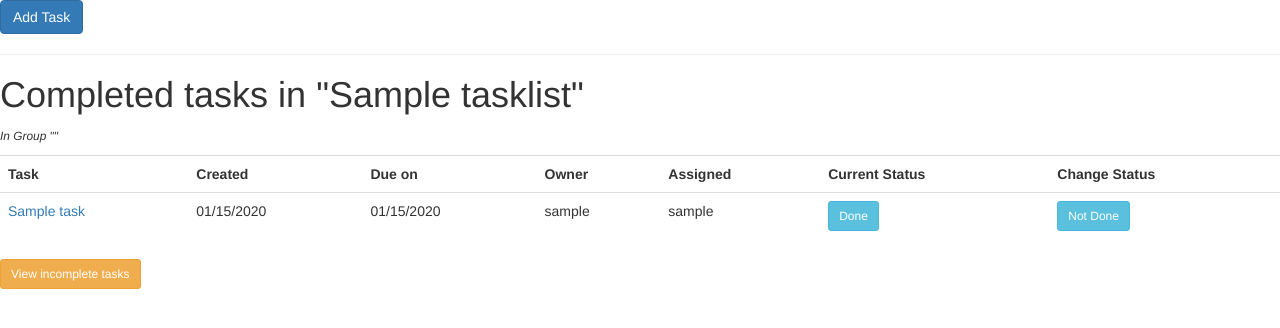
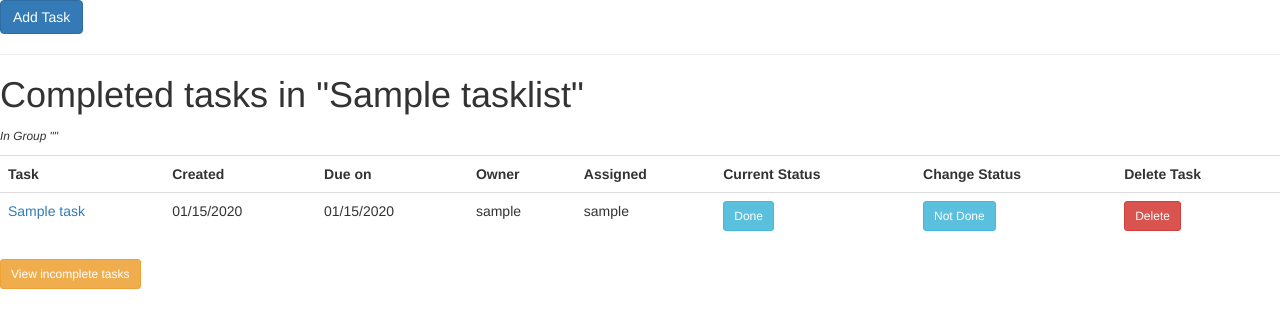
Before and after one commit to karthic-psa/Replenisher-Task-List, a Django app: template tasklistapp/templates/tasks_view.html in a window 1280 px wide. Shown: the top 328 px of the page. Run offline with Django 3.2, Linux system fonts and the light colour scheme; tables that the repository leaves empty hold one stand-in row (values such as "Sample post"); the template is opened without the code that fills it: values that come from a table or form of the project are taken from there, most other values are stand-ins (such as "Sample title", 1, 10 or a date in 2020); form fields are guessed from the names that the template uses; parts of the project's set-up code (start-up, migrations or seed data) failed here and were passed over; some libraries are stand-ins or nearby versions.

Commit message:
feat: deletion of individual tasks working
still addition of new tasks not working. Submission to model - not working

```diff
--- a/tasklistapp/templates/add_task.html
+++ b/tasklistapp/templates/add_task.html
@@ -30,10 +30,10 @@
     <input type="hidden" name="priority"
       value="{% if form.priority.value %}{{ form.priority.value }}{% else %}999{% endif %}" id="id_priority">
     <input type="hidden" name="created_by" value="{{ request.user.id }}" id="id_created_by">
-    <input type="hidden" name="task_list" value="{{ form.task_list.value }}" id="id_task_list">
+    <input type="hidden" name="list_task" value="{{ form.list_task.value }}" id="id_list_task">
 
     <p>
-      <input type="submit" name="add_edit_task" value="Submit" class="btn btn-primary">
+      <input type="submit" name="add_task" value="Submit" class="btn btn-primary">
     </p>
 
   </div>
--- a/tasklistapp/templates/tasks_view.html
+++ b/tasklistapp/templates/tasks_view.html
@@ -29,6 +29,7 @@
           <th>Assigned</th>
           <th>Current Status</th>
           <th>Change Status</th>
+          <th>Delete Task</th>
         </tr>
 
         {% for task in tasks %}
@@ -67,6 +68,9 @@
                   {% endif %}
                 </a>
               </td>
+            <td>
+              <a href="{% url "task_delete" task.id %}" class="btn btn-danger btn-sm">Delete</a>
+            </td>
           </tr>
         {% endfor %}
       </table>
--- a/wtasklist/urls.py
+++ b/wtasklist/urls.py
@@ -40,4 +40,9 @@ urlpatterns = [
         r'^task_toggle/(?P<task_id>[0-9]+)/',
         views.task_toggle,
         name='task_toggle_done'),
+
+    url(
+        r'^delete/(?P<task_id>[0-9]+)/',
+        views.task_delete,
+        name='task_delete'),
 ]
```
Also changed, not shown: tasklistapp/views.py (+51 -17 lines).
